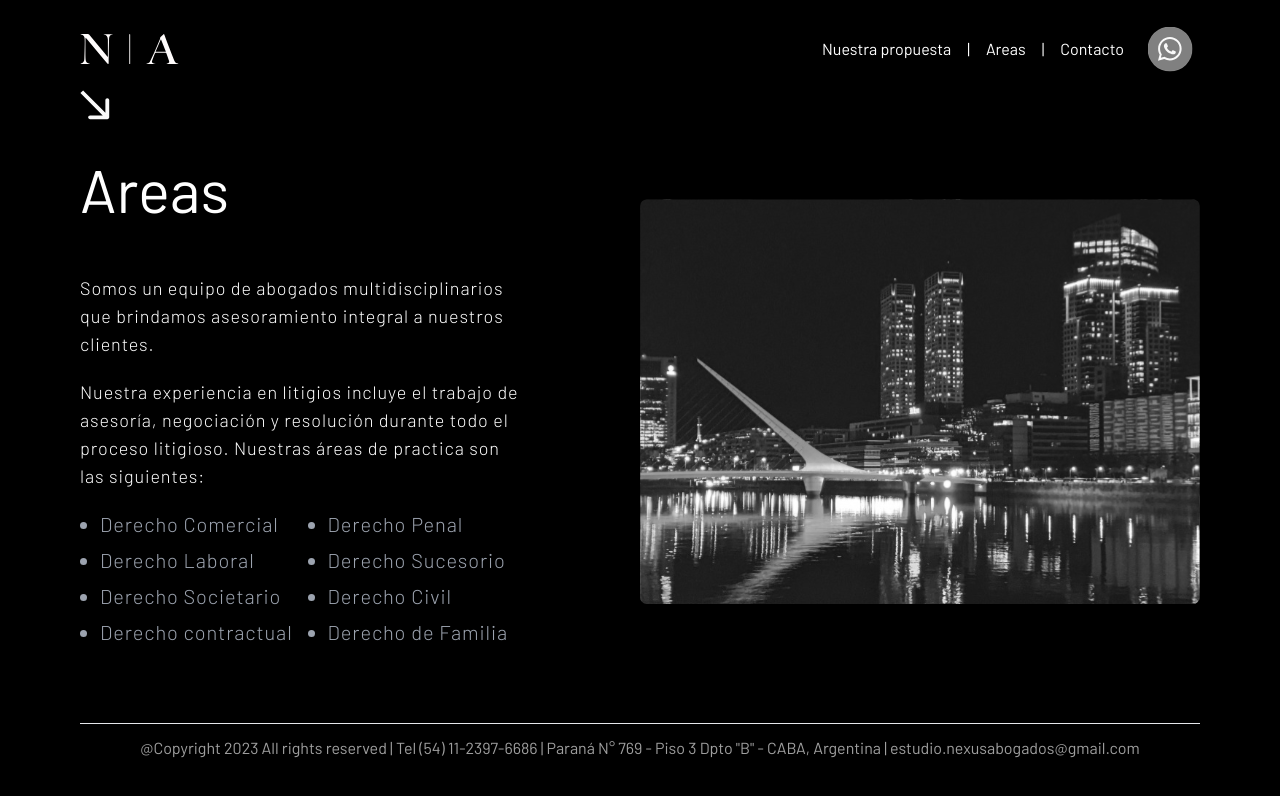
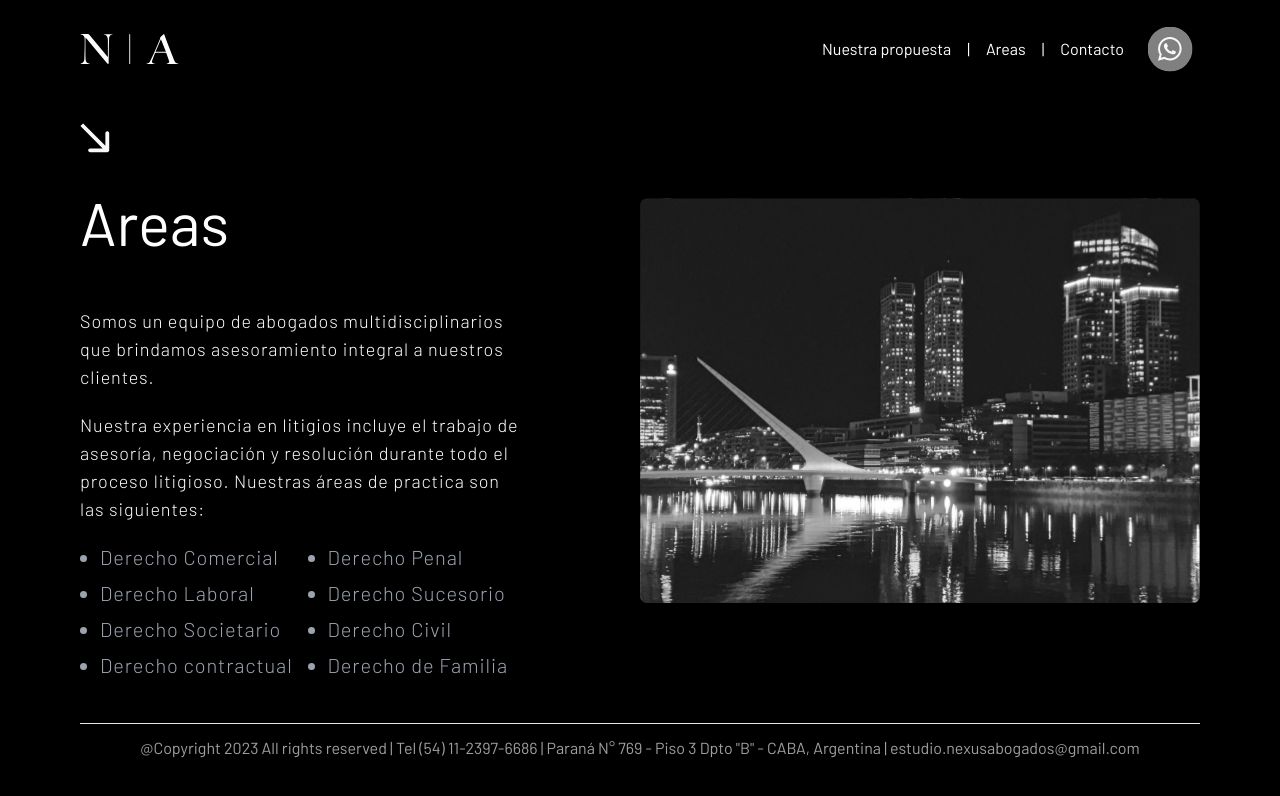
Before and after one commit to Leanz652/nexus-app, a React (Vite) app: page /nexus-app/area in a window 1280 px wide. Shown: the top 796 px of the page. Built offline with nearby package versions, Linux system fonts and the light colour scheme.

Commit message:
upd screen

```diff
--- a/src/components/LayoutContent.jsx
+++ b/src/components/LayoutContent.jsx
@@ -5,15 +5,15 @@ import Footer  from './Footer';
 /* eslint-disable react/prop-types */
 const LayoutContent = ({ children, imageUrl }) => {
   return (
-    <div className="flex-col mt-[98px] sm:mt-0 flex h-full px-10 sm:px-20 items-center">
+    <div className="flex-col pt-[98px] sm:mt-0 flex min-h-full h-auto px-10 sm:px-20 items-center">
       <div className="flex flex-col flex-1 items-center  sm:flex-row  ">
         <div className="sm:w-1/2 sm:h-3/4">{children}</div>
-        <div className="sm:w-1/2 sm:text-right sm:flex sm:flex-row-reverse sm:translate-y-10 my-5 sm:m-0">
+        <div className="sm:w-1/2 sm:text-right sm:flex sm:flex-row-reverse my-5 sm:m-0">
           <img src={imageUrl} alt="Imagen"/>
         </div>
       </div>
 
-      <div className=' mt-auto flex-none w-full '>
+      <div className=' mt-auto flex-none w-full pt-5'>
       <Footer />
       </div>
 
```
